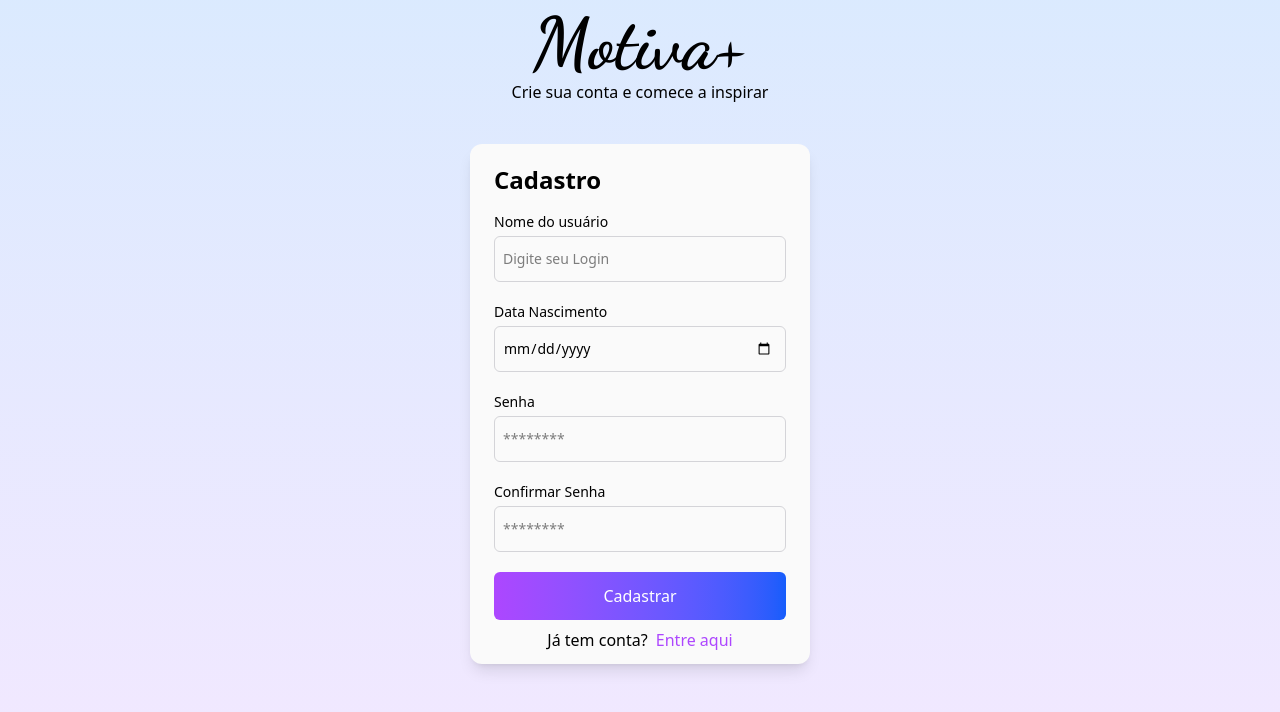
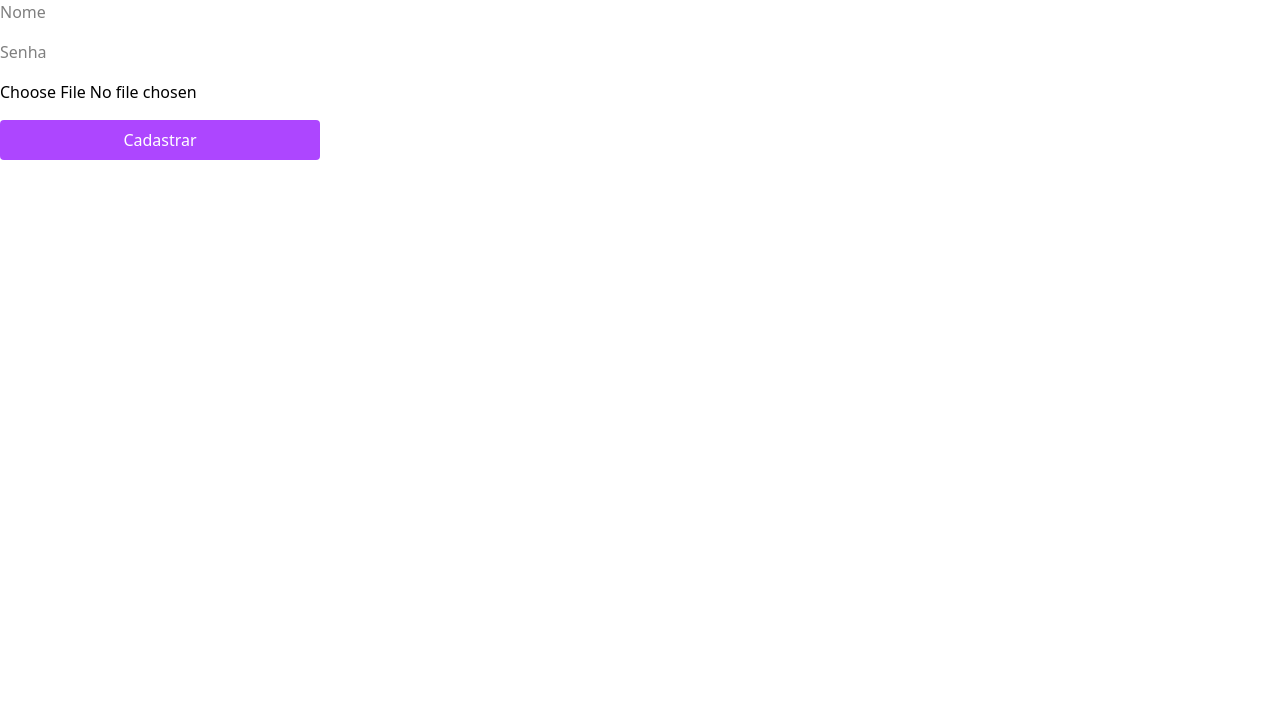
Before and after one commit to Daguilajairo/motiva-mais, a React (Vite) app: page /cadastro in a window 1280 px wide. Shown: the top 712 px of the page. Built offline with nearby package versions, Linux system fonts and the light colour scheme; a web font is replaced by a local one.

Commit message:
atualizado

```diff
--- a/src/components/Cadastro.jsx
+++ b/src/components/Cadastro.jsx
@@ -1,116 +1,65 @@
-import { Link } from "react-router-dom";
 import { useState } from "react";
+import axios from "axios";
 
 function Cadastro() {
   const [nome, setNome] = useState("");
-  const [dataNascimento, setDataNascimento] = useState("");
   const [senha, setSenha] = useState("");
-  const [confirmaSenha, setConfirmaSenha] = useState("");
-  const [erro, setErro] = useState("");
-  const [sucesso, setSucesso] = useState("");
+  const [fotoFile, setFotoFile] = useState(null);
 
-  const handleCadastro = async (e) => {
+  const handleSubmit = async (e) => {
     e.preventDefault();
 
-    if (senha !== confirmaSenha) {
-      setErro("As senhas não conferem");
-      return;
-    }
-
-    const data = { nome, dataNascimento, senha };
+    const formData = new FormData();
+    formData.append("nome", nome);
+    formData.append("senha", senha);
+    if (fotoFile) formData.append("file", fotoFile);
 
     try {
-      const response = await fetch("https://motiva-mais-3.onrender.com/registrar", {
+      const res = await axios.post(
+        "https://motiva-mais-3.onrender.com/registrar",
+        formData,
+        { headers: { "Content-Type": "multipart/form-data" } }
+      );
 
-        method: "POST",
-        headers: { "Content-Type": "application/json" },
-        body: JSON.stringify(data),
-      });
+      // Salva no localStorage
+      const usuario = { nome, foto: res.data.foto };
+      localStorage.setItem("usuario", JSON.stringify(usuario));
 
-      const result = await response.json();
+      alert("Cadastro realizado com sucesso!");
+      window.location.href = "/login";
 
-      if (response.ok) {
-        setSucesso("Usuário cadastrado com sucesso!");
-        setErro("");
-        // Limpar formulário
-        setNome("");
-        setDataNascimento("");
-        setSenha("");
-        setConfirmaSenha("");
-      } else {
-        setErro(result.msg || "Erro ao cadastrar usuário");
-      }
     } catch (err) {
       console.error(err);
-      setErro("Erro ao conectar ao servidor");
+      alert(err.response?.data?.detail || "Erro ao cadastrar");
     }
   };
 
   return (
-    <>
-      <main className="bg-gradient-to-b from-blue-100 to-purple-100 h-screen w-full flex flex-col items-center ">
-        <div className="mb-10 mt-2 flex flex-col items-center">
-          <h1 style={{ fontFamily: "Dancing Script" }} className="font-[Dancing Script] font-bold text-7xl">Motiva+</h1>
-          <p>Crie sua conta e comece a inspirar</p>
-        </div>
-
-        <div className="bg-zinc-50 w-85 h-130 rounded-xl shadow-lg p-6 flex flex-col pt-5">
-          <h1 className="font-bold text-2xl">Cadastro</h1>
-
-          <form className="flex flex-col mt-4 gap-1" onSubmit={handleCadastro}>
-            <label className="text-sm">Nome do usuário</label>
+    <form onSubmit={handleSubmit} className="flex flex-col gap-4 w-80">
       <input
         type="text"
-              placeholder="Digite seu Login"
+        placeholder="Nome"
         value={nome}
         onChange={(e) => setNome(e.target.value)}
-              className="border text-sm border-zinc-300 rounded-md p-3 pl-2 mb-4 focus:border-purple-500 focus:outline-none transition-colors duration-300"
+        required
       />
-
-            <label className="text-sm">Data Nascimento</label>
-            <input
-              type="date"
-              value={dataNascimento}
-              onChange={(e) => setDataNascimento(e.target.value)}
-              className="border text-sm border-zinc-300 rounded-md p-3 mb-4 pl-2 focus:border-purple-500 focus:outline-none transition-colors duration-300"
-            />
-
-            <label className="text-sm">Senha</label>
       <input
         type="password"
-              placeholder="********"
+        placeholder="Senha"
         value={senha}
         onChange={(e) => setSenha(e.target.value)}
-              className="border text-sm border-zinc-300 rounded-md p-3 mb-4 pl-2 focus:border-purple-500 focus:outline-none transition-colors duration-300"
+        required
       />
-
-            <label className="text-sm">Confirmar Senha</label>
       <input
-              type="password"
-              placeholder="********"
-              value={confirmaSenha}
-              onChange={(e) => setConfirmaSenha(e.target.value)}
-              className="border text-sm border-zinc-300 rounded-md p-3 mb-4 pl-2 focus:border-purple-500 focus:outline-none transition-colors duration-300"
+        type="file"
+        accept="image/*"
+        onChange={(e) => setFotoFile(e.target.files[0])}
       />
-
-            <button
-              type="submit"
-              className="bg-gradient-to-l from-blue-600 to-purple-500 text-white rounded-md p-3 hover:bg-gradient-to-l hover:from-blue-700 hover:to-purple-600 transition-colors hover:scale-105 transition-transform duration-300 cursor-pointer"
-            >
+      <button type="submit" className="bg-purple-500 text-white p-2 rounded">
         Cadastrar
       </button>
     </form>
-
-          {erro && <p className="text-red-500 mt-2">{erro}</p>}
-          {sucesso && <p className="text-green-500 mt-2">{sucesso}</p>}
-
-          <div className="mt-2 text-center text-base">
-            <p>Já tem conta? <Link to="/" className="text-purple-500 pl-1 inline-block hover:scale-105">Entre aqui</Link></p>
-          </div>
-        </div>
-      </main>
-    </>
-  )
+  );
 }
 
 export default Cadastro;
--- a/src/components/Feed.jsx
+++ b/src/components/Feed.jsx
@@ -117,14 +117,12 @@ function Feed() {
           <div key={frase._id} className="bg-zinc-50 w-85 h-auto mt-4 rounded-xl shadow-lg p-6 flex flex-col pt-4">
             <div className="flex gap-2 items-center">
               <label htmlFor={`avatar-${frase._id}`}>
-                <img
-                  className="w-12 h-12 hover:scale-110 cursor-pointer rounded-full"
-                  src={frase.autor === autorLogado?.nome && autorLogado?.foto
-                    ? autorLogado.foto
-                    : "/img/icon-avatar.png"
-                  }
-                  alt="avatar"
-                />
+               <img
+  className="w-12 h-12 rounded-full"
+  src={frase.autor === autorLogado?.nome ? autorLogado.foto : "/img/icon-avatar.png"}
+  alt="avatar"
+/>
+
               </label>
               {frase.autor === autorLogado?.nome && (
                 <input
```
Also changed, not shown: 1 other file (tests, documents, lock files or other folders). Lines whose indentation alone changed are shown as unchanged.
